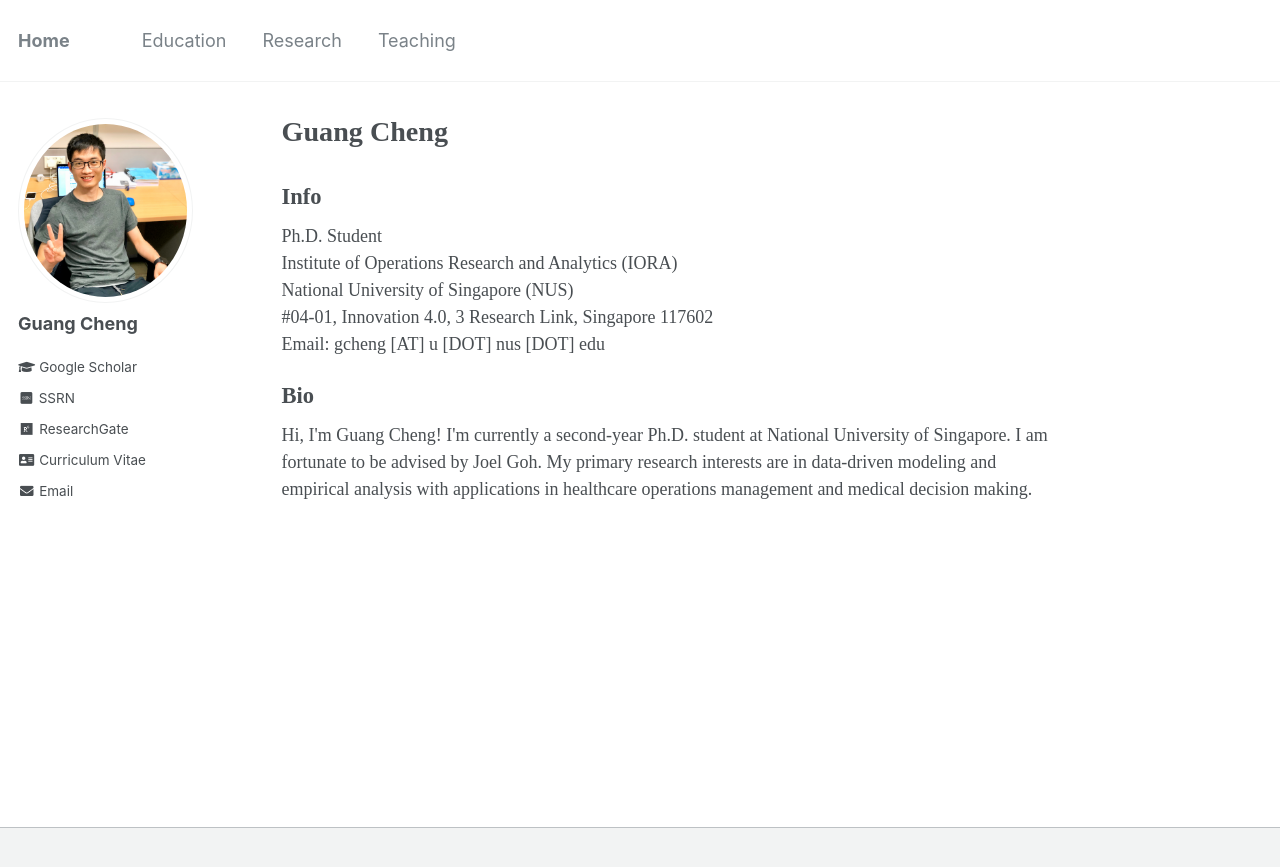
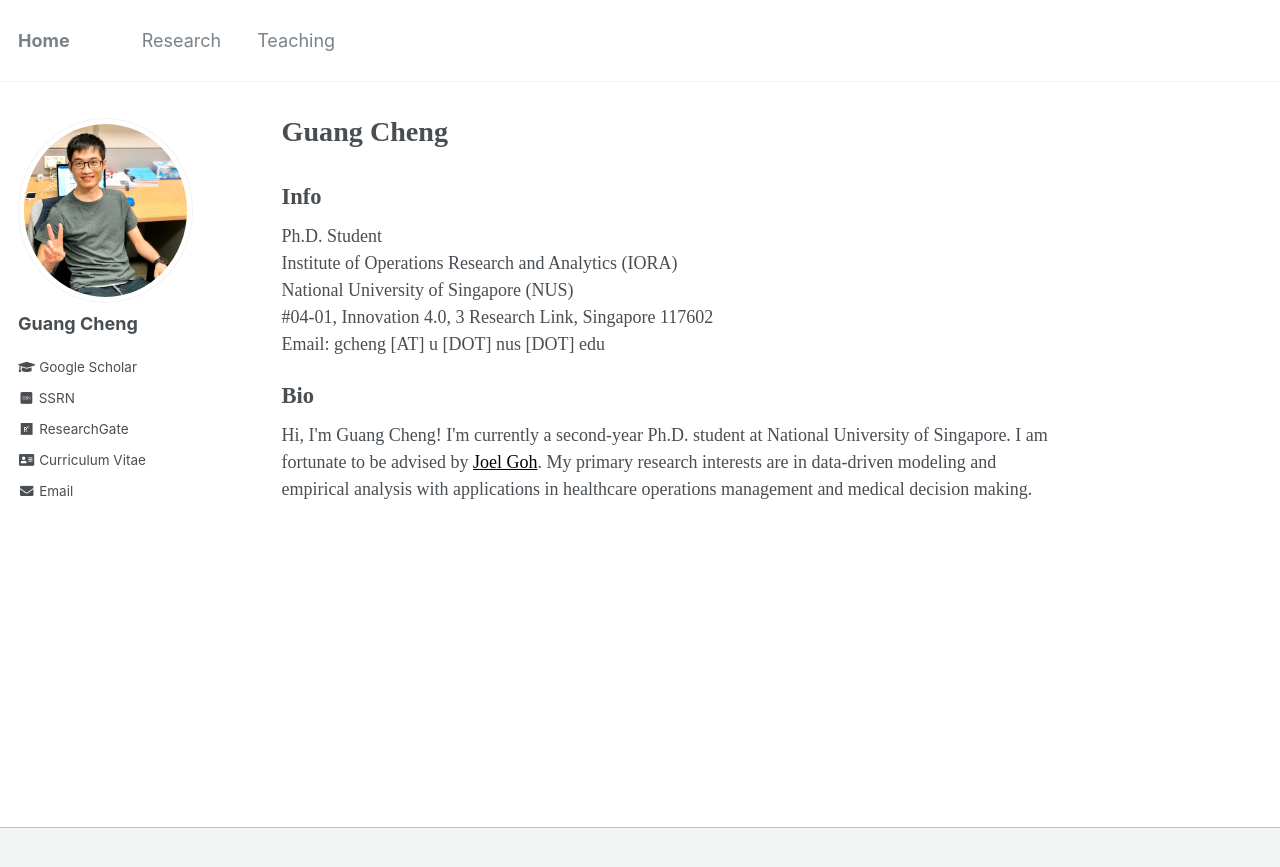
Before and after one commit to gcheng-nus/gcheng-nus.github.io, a Jekyll site: the page built from _pages/about.md, in a window 1280 px wide. Shown: the top 867 px of the page. Built offline with Jekyll 4.4.1, drawn with Linux system fonts in a browser that asks for light colours; some web fonts are replaced.

Commit message:
remove edu

```diff
--- a/_data/navigation.yml
+++ b/_data/navigation.yml
@@ -1,8 +1,5 @@
 # main links
 main:
-
-  - title: "Education"
-    url: /education/
 
   - title: "Research"
     url: /research/
--- a/_pages/about.md
+++ b/_pages/about.md
@@ -22,7 +22,7 @@ redirect_from:
 <h2>Bio</h2>
 <p>
 Hi, I'm Guang Cheng! I'm currently a second-year Ph.D. student at National University of Singapore.
-I am fortunate to be advised by Joel Goh.
+I am fortunate to be advised by <a href="https://www.joelgoh.net/" target="_blank" style="color: black">Joel Goh</a>.
 My primary research interests are in data-driven modeling and empirical analysis with applications in healthcare operations management and medical decision making.
 </p>
 
```
